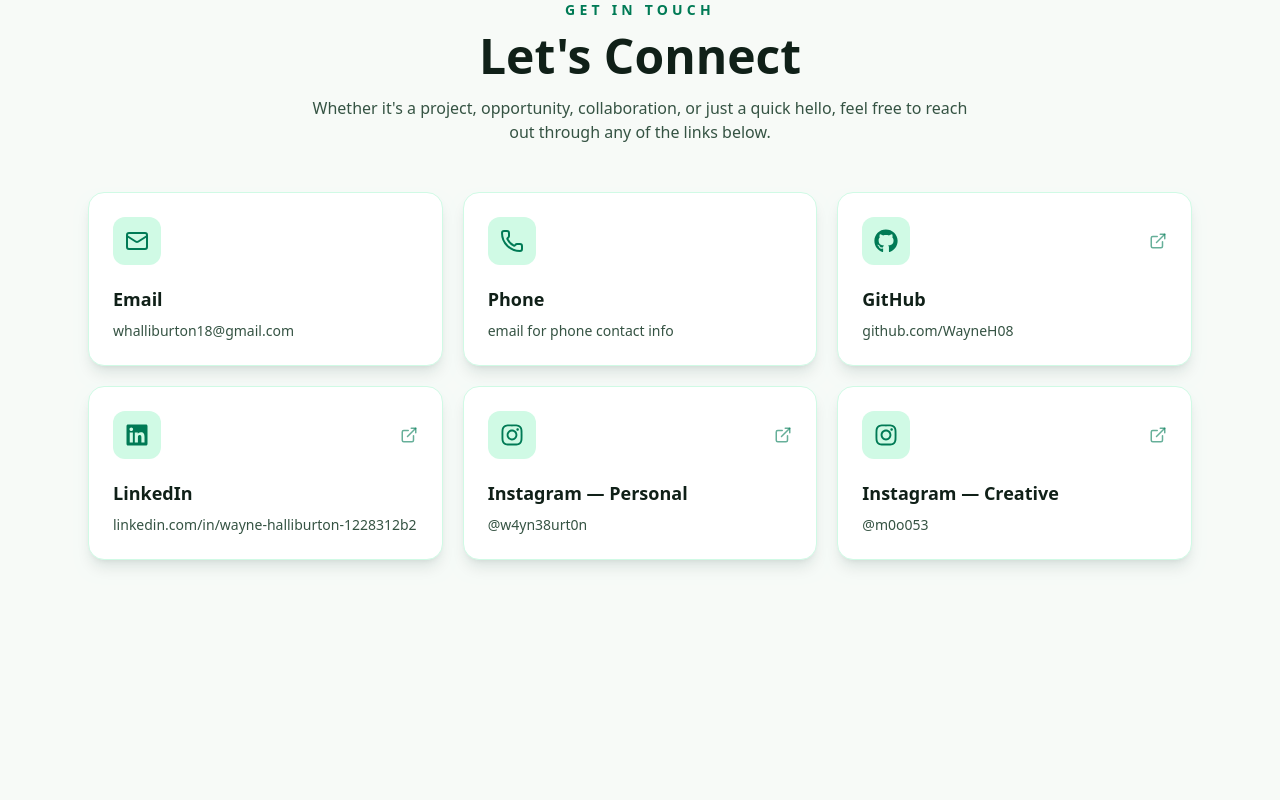
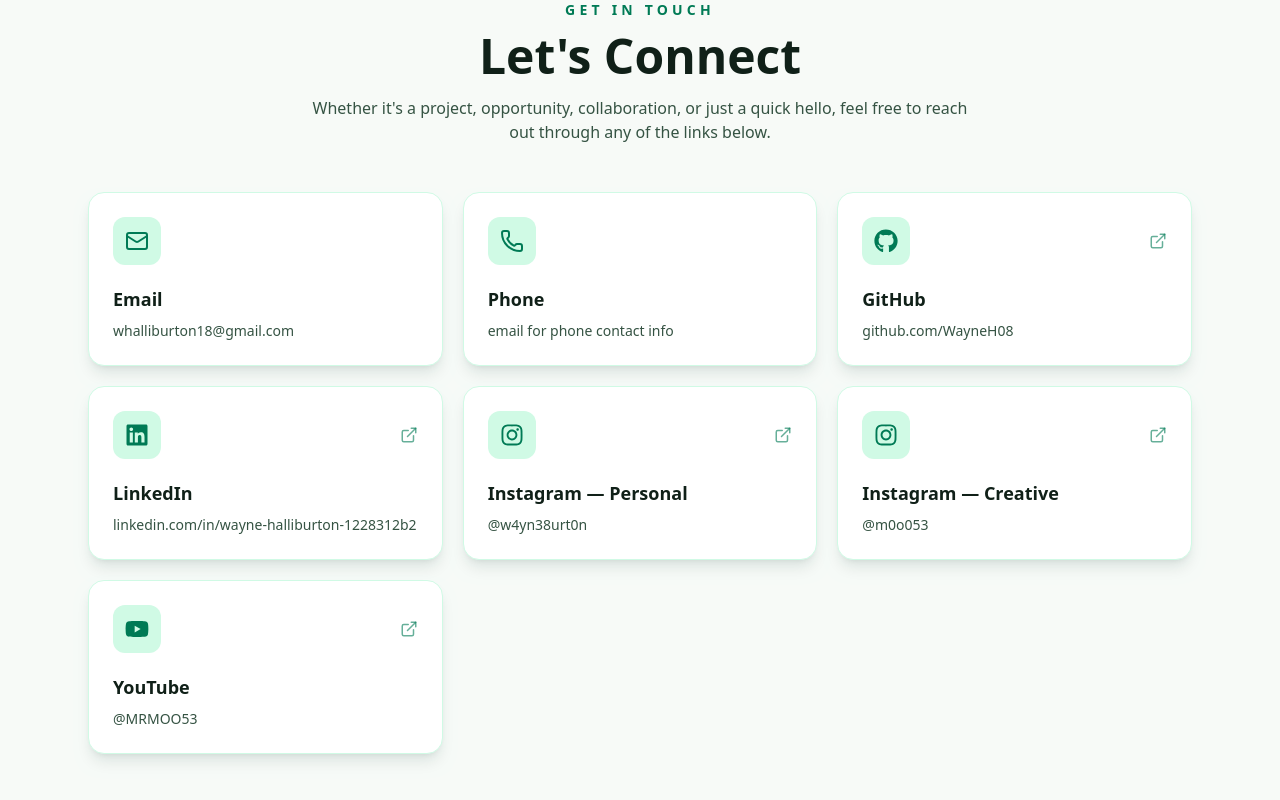
Before and after one commit to WayneH08/portfolio-site, a Next.js app: page / in a window 1280 px wide. Shown: the part 3738-4538 px from the top of the page. Before the commit the page ends 4394 px from the top, so only its background shows below. Built offline with nearby package versions, Linux system fonts and the light colour scheme.

Commit message:
Added YT link

```diff
--- a/components/ContactSection.tsx
+++ b/components/ContactSection.tsx
@@ -4,6 +4,7 @@ import { Mail, Phone, ExternalLink } from 'lucide-react'
 import { FaGithub, FaLinkedin, FaInstagram } from 'react-icons/fa'
 import { useFunMode } from '@/components/FunModeProvider'
 import { useTheme } from '@/components/ThemeProvider'
+import { FaYoutube } from 'react-icons/fa'
 
 const contactLinks = [
   {
@@ -41,6 +42,12 @@ const contactLinks = [
     value: '@m0o053',
     href: 'https://www.instagram.com/m0o053',
     icon: FaInstagram,
+  },
+  {
+    label: 'YouTube',
+    value: '@MRMOO53',
+    href: 'https://www.youtube.com/@MRMOO53',
+    icon: FaYoutube,
   },
 ]
 
```
